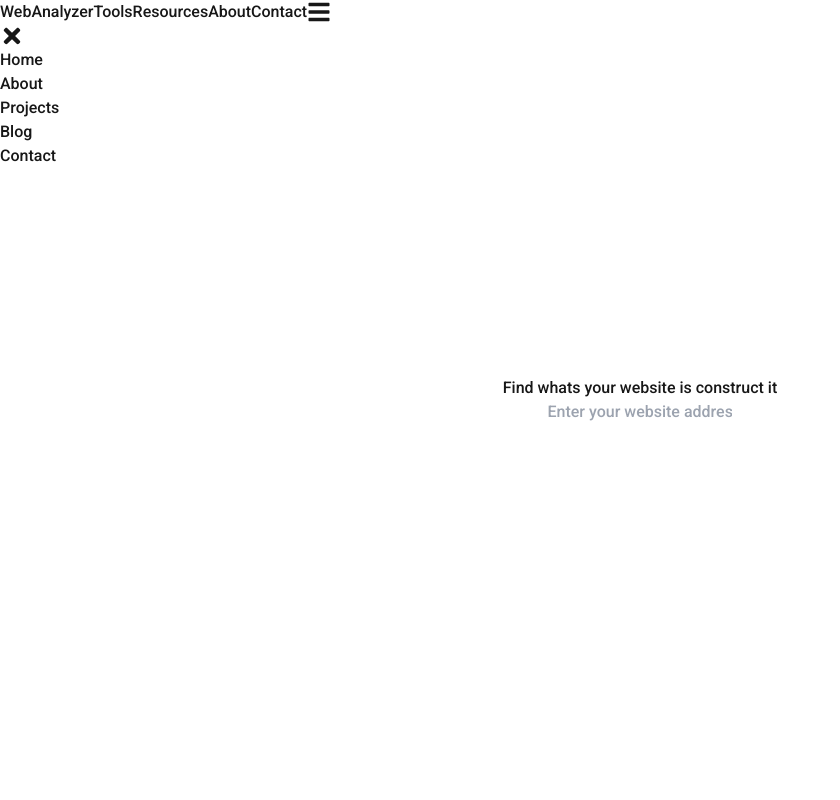
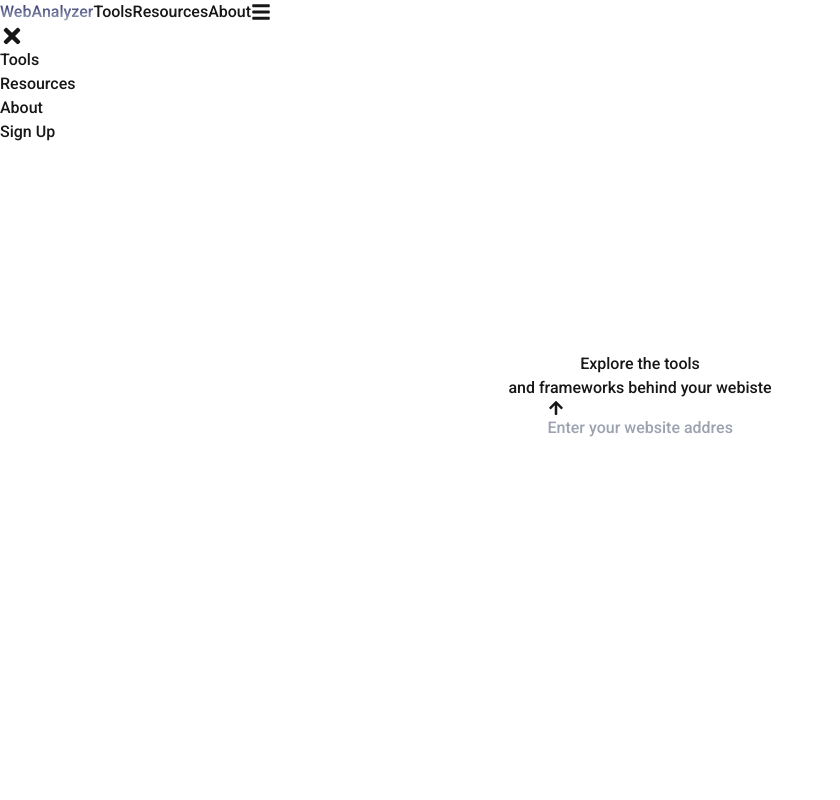
Before and after one commit to gitkarasune/Web-Analyzer, a Next.js app: page / in a window 1280 px wide. Shown: the top 800 px of the page, without its empty margins (0-840 px from the left). Built offline with nearby package versions, Linux system fonts and the light colour scheme.

Commit message:
Completed the form and the button

```diff
--- a/Components/Header.tsx
+++ b/Components/Header.tsx
@@ -23,13 +23,12 @@ export default function Header() {
                     <Link href="/"><span className="hover:text-blue-300">Tools</span></Link>
                     <Link href="/about"><span className="hover:text-blue-300">Resources</span></Link>
                     <Link href="/projects"><span className="hover:text-blue-300">About</span></Link>
-                    <Link href="/contact"><span className="hover:text-blue-300">Contact</span></Link>
                 </nav>
 
                 {/* Hamburger Icon for Small Screens */}
                 <div className="md:hidden">
                     <FaBars
-                        size={24}
+                        size={20}
                         className="cursor-pointer hover:text-blue-300"
                         onClick={toggleMenu}
                     />
@@ -45,7 +44,7 @@ export default function Header() {
                 <div className="flex justify-end p-4">
                     <FaTimes
                         size={24}
-                        className="cursor-pointer hover:text-blue-300"
+                        className="cursor-pointer text-sm text-white"
                         onClick={toggleMenu}
                     />
                 </div>
@@ -53,20 +52,20 @@ export default function Header() {
                 {/* Navigation Links */}
                 <nav className="flex flex-col items-start pl-6 space-y-4">
                     <Link href="/">
-                        <span className="hover:text-blue-300" onClick={toggleMenu}>Home</span>
+                        <span className="hover:text-blue-300" onClick={toggleMenu}>Tools</span>
                     </Link>
                     <Link href="/about">
+                        <span className="hover:text-blue-300" onClick={toggleMenu}>Resources</span>
+                    </Link>
+                    <Link href="/projects">
                         <span className="hover:text-blue-300" onClick={toggleMenu}>About</span>
                     </Link>
-                    <Link href="/projects">
-                        <span className="hover:text-blue-300" onClick={toggleMenu}>Projects</span>
-                    </Link>
-                    <Link href="/blog">
-                        <span className="hover:text-blue-300" onClick={toggleMenu}>Blog</span>
-                    </Link>
-                    <Link href="/contact">
-                        <span className="hover:text-blue-300" onClick={toggleMenu}>Contact</span>
-                    </Link>
+
+                    <div className="absolute bottom-0 w-full">
+                        <Link href="/signup">
+                            <span className="rounded-full bg-white text-black px-20" onClick={toggleMenu}>Sign Up</span>
+                        </Link>
+                    </div>
                 </nav>
             </div>
         </header>
--- a/Components/Hero.tsx
+++ b/Components/Hero.tsx
@@ -1,13 +1,23 @@
 import React from 'react'
+import { FaArrowUp } from 'react-icons/fa'
 
 export default function Hero() {
-  return (
-    <div>
-        <h1 className='text-4xl font-bold mb-16'>Find whats your website is construct it</h1>
+    return (
+        <div className='maxContainer'>
+            <h1 className='text-4xl font-bold text-black mb-16'>Explore the tools <br /> and frameworks behind your webiste</h1>
 
-        <form className=''>
-            <input type="text" placeholder='Enter your website address or a keyword' />
-        </form>
-    </div>
-  )
+            <div className="flex justify-center items-center relative ">
+                <form className='relative w-full'>
+                    <button className="bg-black text-white flex justify-center items-center cursor-pointer absolute right-3 top-2 rounded-full p-4">
+                        <FaArrowUp className='' />
+                    </button>
+                    <input
+                        type="text"
+                        className='outline-[#e9dede] w-full bg-[#f3eaea] withinForm border-[#e9dede] py-5 px-4 rounded-full'
+                        placeholder='Enter your website address or a keyword'
+                    />
+                </form>
+            </div>
+        </div>
+    )
 }
--- a/Components/Logo.tsx
+++ b/Components/Logo.tsx
@@ -2,6 +2,8 @@ import React from 'react'
 
 export default function Logo() {
   return (
-    <div>WebAnalyzer</div>
+    <div className='WebAnalyzer'>
+        WebAnalyzer
+    </div>
   )
 }
--- a/app/globals.css
+++ b/app/globals.css
@@ -25,18 +25,42 @@ body {
 ::-webkit-scrollbar {
   width: 8px;
 }
-
 ::-webkit-scrollbar-track {
   background-color: #f1f1f1;
   border-radius: 10px;
 }
-
 ::-webkit-scrollbar-thumb {
   background-color: #888;
   border-radius: 10px;
   border: 1px solid #f1f1f1;
 }
-
 ::-webkit-scrollbar-thumb:hover {
   background: #555;
 }
+
+/* For the Header */
+.WebAnalyzer {
+
+  background-image: linear-gradient(
+    to bottom,
+    rgb(29, 29, 97),
+    rgb(174, 187, 199)
+  );
+  -webkit-background-clip: text;
+  -webkit-text-fill-color: transparent;
+}
+
+.withinForm:focus-within {
+  outline-color: #b1a6a6;
+}
+/*
+@media (max-width: 520px) {
+  .withinForm {
+    width: 200px;
+  }
+} */
+
+.maxContainer {
+  padding-right: 5%;
+  padding-left: 5%;
+}
```
